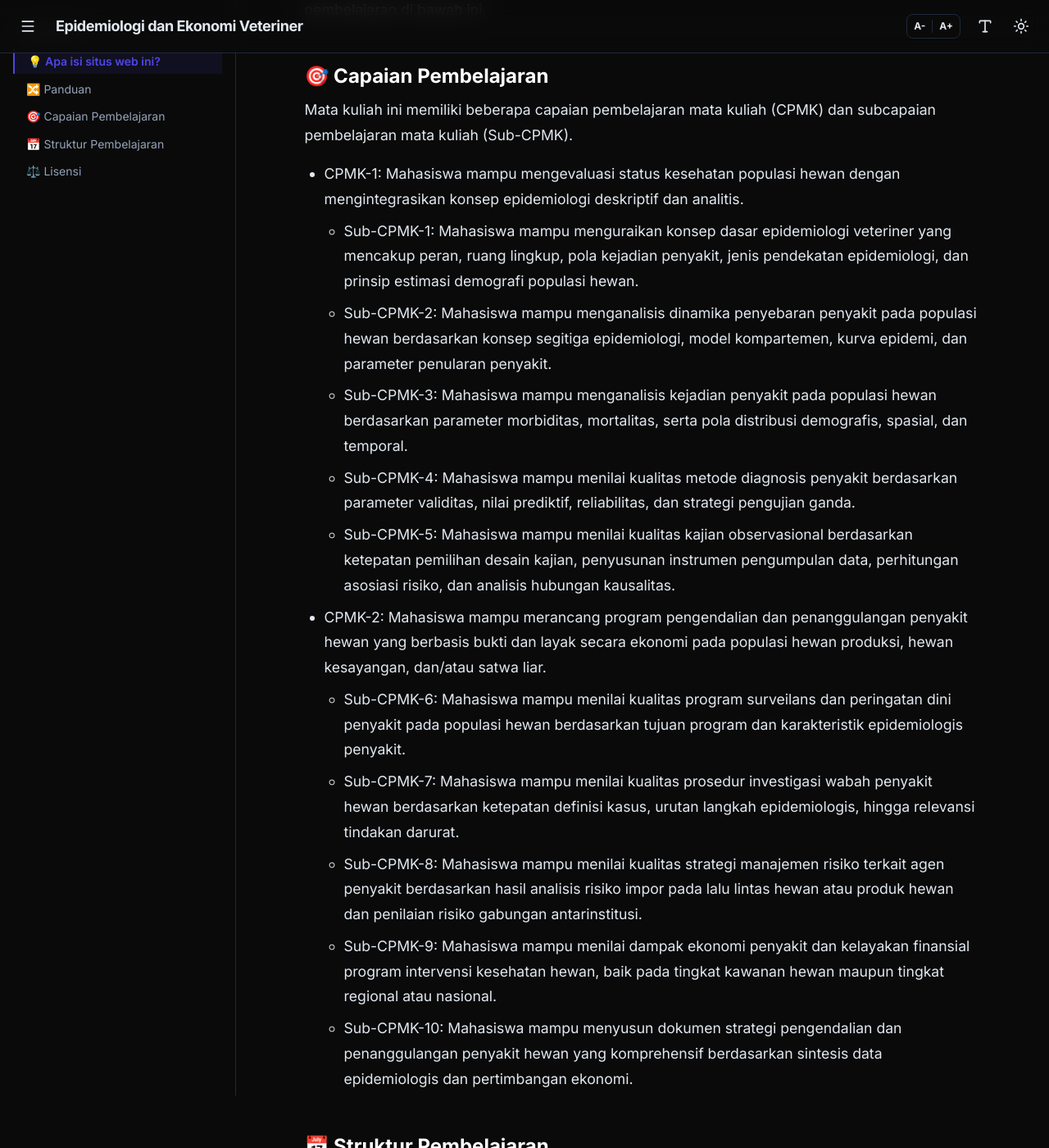
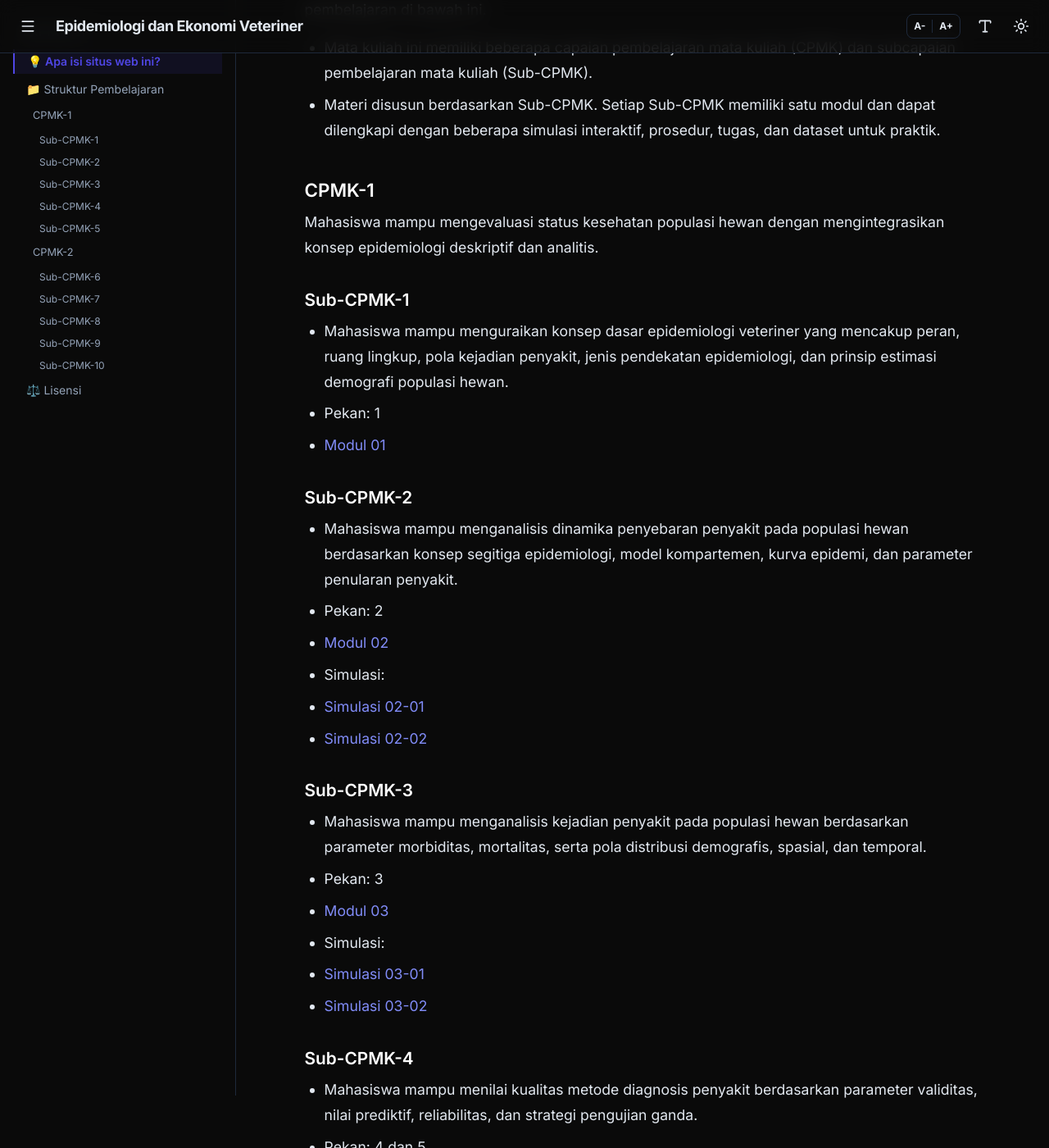
Before and after one commit to rianhs/epidemiologi-dan-ekonomi-veteriner, a Jekyll site: the page built from index.md, in a window 1280 px wide and 1400 px high, scrolled down 557 px. Shown: the whole window at 82% size. Built offline with Jekyll 4.4.1, drawn with Linux system fonts in a browser that asks for light colours; nearby versions of some CDN libraries; some of the changed text lies outside the part shown.

Commit message:
Update index.md

```diff
--- a/index.md
+++ b/index.md
@@ -8,45 +8,71 @@ Situs web ini merupakan sumber pembelajaran untuk mata kuliah Epidemiologi dan E
 * Github repository: <https://github.com/rianhs/epidemiologi-dan-ekonomi-veteriner>
 * Github pages: <https://rianhs.github.io/epidemiologi-dan-ekonomi-veteriner/>
 
-## 🔀 Panduan
+## 📁 Struktur Pembelajaran
 Pembelajaran di situs ini menggunakan pendekatan outcome-based education. Mahasiswa disarankan untuk menggunakan materi di situs ini secara berurutan berdasarkan urutan capaian pembelajaran di bawah ini.
+* Mata kuliah ini memiliki beberapa capaian pembelajaran mata kuliah (CPMK) dan subcapaian pembelajaran mata kuliah (Sub-CPMK).
+* Materi disusun berdasarkan Sub-CPMK. Setiap Sub-CPMK memiliki satu modul dan dapat dilengkapi dengan beberapa simulasi interaktif, prosedur, tugas, dan dataset untuk praktik.
 
-## 🎯 Capaian Pembelajaran
-Mata kuliah ini memiliki beberapa capaian pembelajaran mata kuliah (CPMK) dan subcapaian pembelajaran mata kuliah (Sub-CPMK).
-* CPMK-1: Mahasiswa mampu mengevaluasi status kesehatan populasi hewan dengan mengintegrasikan konsep epidemiologi deskriptif dan analitis.
-  * Sub-CPMK-1: Mahasiswa mampu menguraikan konsep dasar epidemiologi veteriner yang mencakup peran, ruang lingkup, pola kejadian penyakit, jenis pendekatan epidemiologi, dan prinsip estimasi demografi populasi hewan.
-  * Sub-CPMK-2: Mahasiswa mampu menganalisis dinamika penyebaran penyakit pada populasi hewan berdasarkan konsep segitiga epidemiologi, model kompartemen, kurva epidemi, dan parameter penularan penyakit.
-  * Sub-CPMK-3: Mahasiswa mampu menganalisis kejadian penyakit pada populasi hewan berdasarkan parameter morbiditas, mortalitas, serta pola distribusi demografis, spasial, dan temporal.
-  * Sub-CPMK-4: Mahasiswa mampu menilai kualitas metode diagnosis penyakit berdasarkan parameter validitas, nilai prediktif, reliabilitas, dan strategi pengujian ganda.
-  * Sub-CPMK-5: Mahasiswa mampu menilai kualitas kajian observasional berdasarkan ketepatan pemilihan desain kajian, penyusunan instrumen pengumpulan data, perhitungan asosiasi risiko, dan analisis hubungan kausalitas.
-* CPMK-2: Mahasiswa mampu merancang program pengendalian dan penanggulangan penyakit hewan yang berbasis bukti dan layak secara ekonomi pada populasi hewan produksi, hewan kesayangan, dan/atau satwa liar.
-  * Sub-CPMK-6: Mahasiswa mampu menilai kualitas program surveilans dan peringatan dini penyakit pada populasi hewan berdasarkan tujuan program dan karakteristik epidemiologis penyakit.
-  * Sub-CPMK-7: Mahasiswa mampu menilai kualitas prosedur investigasi wabah penyakit hewan berdasarkan ketepatan definisi kasus, urutan langkah epidemiologis, hingga relevansi tindakan darurat.
-  * Sub-CPMK-8: Mahasiswa mampu menilai kualitas strategi manajemen risiko terkait agen penyakit berdasarkan hasil analisis risiko impor pada lalu lintas hewan atau produk hewan dan penilaian risiko gabungan antarinstitusi.
-  * Sub-CPMK-9: Mahasiswa mampu menilai dampak ekonomi penyakit dan kelayakan finansial program intervensi kesehatan hewan, baik pada tingkat kawanan hewan maupun tingkat regional atau nasional.
-  * Sub-CPMK-10: Mahasiswa mampu menyusun dokumen strategi pengendalian dan penanggulangan penyakit hewan yang komprehensif berdasarkan sintesis data epidemiologis dan pertimbangan ekonomi.
+### CPMK-1
+Mahasiswa mampu mengevaluasi status kesehatan populasi hewan dengan mengintegrasikan konsep epidemiologi deskriptif dan analitis.
 
+#### Sub-CPMK-1
+* Mahasiswa mampu menguraikan konsep dasar epidemiologi veteriner yang mencakup peran, ruang lingkup, pola kejadian penyakit, jenis pendekatan epidemiologi, dan prinsip estimasi demografi populasi hewan.
+* Pekan: 1
+* [Modul 01](modul/modul-01.md)
 
-## 📅 Struktur Pembelajaran
-Materi disusun berdasarkan Sub-CPMK. Setiap Sub-CPMK memiliki satu modul dan dapat dilengkapi dengan beberapa simulasi interaktif, prosedur, tugas, dan dataset untuk praktik.
+#### Sub-CPMK-2
+* Mahasiswa mampu menganalisis dinamika penyebaran penyakit pada populasi hewan berdasarkan konsep segitiga epidemiologi, model kompartemen, kurva epidemi, dan parameter penularan penyakit.
+* Pekan: 2
+* [Modul 02](modul/modul-02.md)
+* Simulasi:
+ * [Simulasi 02-01](simulasi/simulasi-02-01.html)
+ * [Simulasi 02-02](simulasi/simulasi-02-02.html)
 
-Klik tautan di bawah ini untuk membuka halaman materi pembelajaran.
+#### Sub-CPMK-3
+* Mahasiswa mampu menganalisis kejadian penyakit pada populasi hewan berdasarkan parameter morbiditas, mortalitas, serta pola distribusi demografis, spasial, dan temporal.
+* Pekan: 3
+* [Modul 03](modul/modul-03.md)
+* Simulasi:
+ * [Simulasi 03-01](simulasi/simulasi-03-01.html)
+ * [Simulasi 03-02](simulasi/simulasi-03-02.html)
 
-| Pekan | Sub-CPMK | Topik | Modul | Simulasi | Prosedur |
-| :---: | :--- | :--- | :--- | :--- | :--- |
-| 1 | Sub-CPMK-1 | Pengantar Epidemiologi | [Modul 01](modul/modul-01.md) | - | - |
-| 2 | Sub-CPMK-2 | Dinamika Penyakit | [Modul 02](modul/modul-02.md) | [Simulasi 02-01](simulasi/simulasi-02-01.html)<br>[Simulasi 02-02](simulasi/simulasi-02-02.html) | - |
-| 3 | Sub-CPMK-3 | Epidemiologi Deskriptif | [Modul 03](modul/modul-03.md) | [Simulasi 03-01](simulasi/simulasi-03-01.html)<br>[Simulasi 03-02](simulasi/simulasi-03-02.html) | - |
-| 4-5 | Sub-CPMK-4 | Uji Diagnostik | [Modul 04](modul/modul-04.md) | [Simulasi 04-01](simulasi/simulasi-04-01.html)<br>[Simulasi 04-02](simulasi/simulasi-04-02.html)<br>[Simulasi 04-03](simulasi/simulasi-04-03.html)<br>[Simulasi 04-04](simulasi/simulasi-04-04.html) | - |
-| 6-7 | Sub-CPMK-5 | Epidemiologi Analitis | [Modul 05](modul/modul-05.md) | - | [SOP-05-01](https://docs.google.com/document/d/1DhKkoOBCeO210GP1YU9ESYAWepmIXSoy1_AJHqdZbaY/edit?usp=sharing)<br>[SOP-05-02]([https://docs.google.com/document/d/1DhKkoOBCeO210GP1YU9ESYAWepmIXSoy1_AJHqdZbaY/edit?usp=sharing](https://docs.google.com/document/d/199nbyuPtrkp45bjaqJawg4GbAjyEby_x8j0_gEYLyUI/edit?usp=sharing)) |
-| 8 | - | Ujian Tengah Semester | - | - | - |
-| 9-10 | Sub-CPMK-6 | Surveilans | - | - | - |
-| 11 | Sub-CPMK-7 | Investigasi Wabah | - | - | - |
-| 12 | Sub-CPMK-8 | Analisis Risiko | - | - | - |
-| 13-14 | Sub-CPMK-9 | Ekonomi Veteriner | - | - | - |
-| 15 | Sub-CPMK-10 | Pengendalian Penyakit | - | - | - |
-| 16 | - | Ujian Akhir Semester | - | - | - |
+#### Sub-CPMK-4
+* Mahasiswa mampu menilai kualitas metode diagnosis penyakit berdasarkan parameter validitas, nilai prediktif, reliabilitas, dan strategi pengujian ganda.
+* Pekan: 4 dan 5
+* [Modul 04](modul/modul-04.md)
+* Simulasi
+ * [Simulasi 04-01](simulasi/simulasi-04-01.html)
+ * [Simulasi 04-02](simulasi/simulasi-04-02.html)
+ * [Simulasi 04-03](simulasi/simulasi-04-03.html)
+ * [Simulasi 04-04](simulasi/simulasi-04-04.html)
 
+#### Sub-CPMK-5
+* Mahasiswa mampu menilai kualitas kajian observasional berdasarkan ketepatan pemilihan desain kajian, penyusunan instrumen pengumpulan data, perhitungan asosiasi risiko, dan analisis hubungan kausalitas.
+* Pekan: 6 dan 7
+* [Modul 05](modul/modul-05.md)
+* Simulasi: [Simulasi 05-01](simulasi/simulasi-05-01.html)
+* Prosedur:
+ *  [SOP-05-01](https://docs.google.com/document/d/1DhKkoOBCeO210GP1YU9ESYAWepmIXSoy1_AJHqdZbaY/edit?usp=sharing)
+ *  [SOP-05-02]([https://docs.google.com/document/d/1DhKkoOBCeO210GP1YU9ESYAWepmIXSoy1_AJHqdZbaY/edit?usp=sharing](https://docs.google.com/document/d/199nbyuPtrkp45bjaqJawg4GbAjyEby_x8j0_gEYLyUI/edit?usp=sharing))
+
+### CPMK-2
+Mahasiswa mampu merancang program pengendalian dan penanggulangan penyakit hewan yang berbasis bukti dan layak secara ekonomi pada populasi hewan produksi, hewan kesayangan, dan/atau satwa liar.
+
+#### Sub-CPMK-6
+Mahasiswa mampu menilai kualitas program surveilans dan peringatan dini penyakit pada populasi hewan berdasarkan tujuan program dan karakteristik epidemiologis penyakit.
+
+#### Sub-CPMK-7
+Mahasiswa mampu menilai kualitas prosedur investigasi wabah penyakit hewan berdasarkan ketepatan definisi kasus, urutan langkah epidemiologis, hingga relevansi tindakan darurat.
+
+#### Sub-CPMK-8
+Mahasiswa mampu menilai kualitas strategi manajemen risiko terkait agen penyakit berdasarkan hasil analisis risiko impor pada lalu lintas hewan atau produk hewan dan penilaian risiko gabungan antarinstitusi.
+
+#### Sub-CPMK-9
+Mahasiswa mampu menilai dampak ekonomi penyakit dan kelayakan finansial program intervensi kesehatan hewan, baik pada tingkat kawanan hewan maupun tingkat regional atau nasional.
+
+#### Sub-CPMK-10
+Mahasiswa mampu menyusun dokumen strategi pengendalian dan penanggulangan penyakit hewan yang komprehensif berdasarkan sintesis data epidemiologis dan pertimbangan ekonomi.
 
 ## ⚖️ Lisensi
 Repositori dan situs web ini menerapkan lisensi ganda:
```
